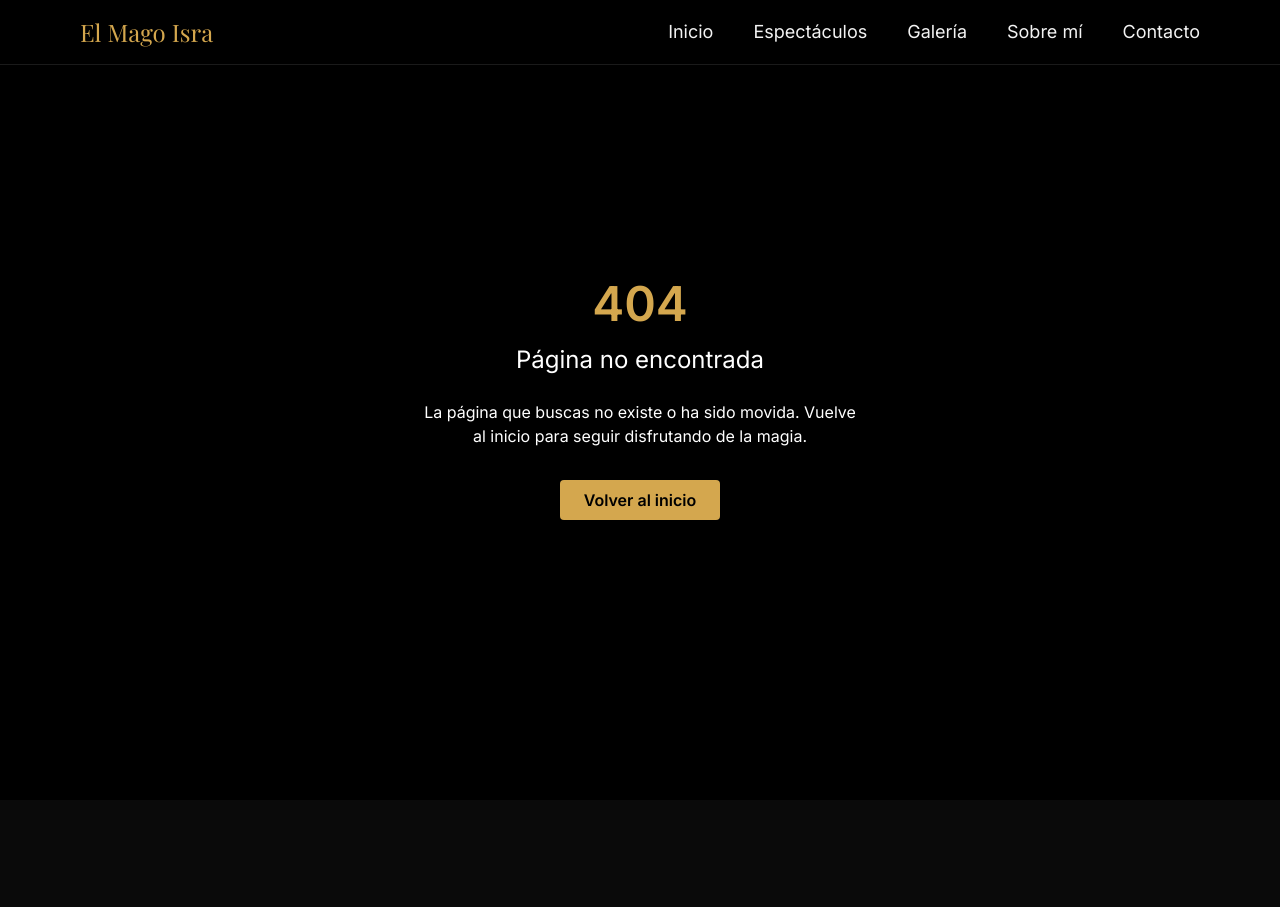
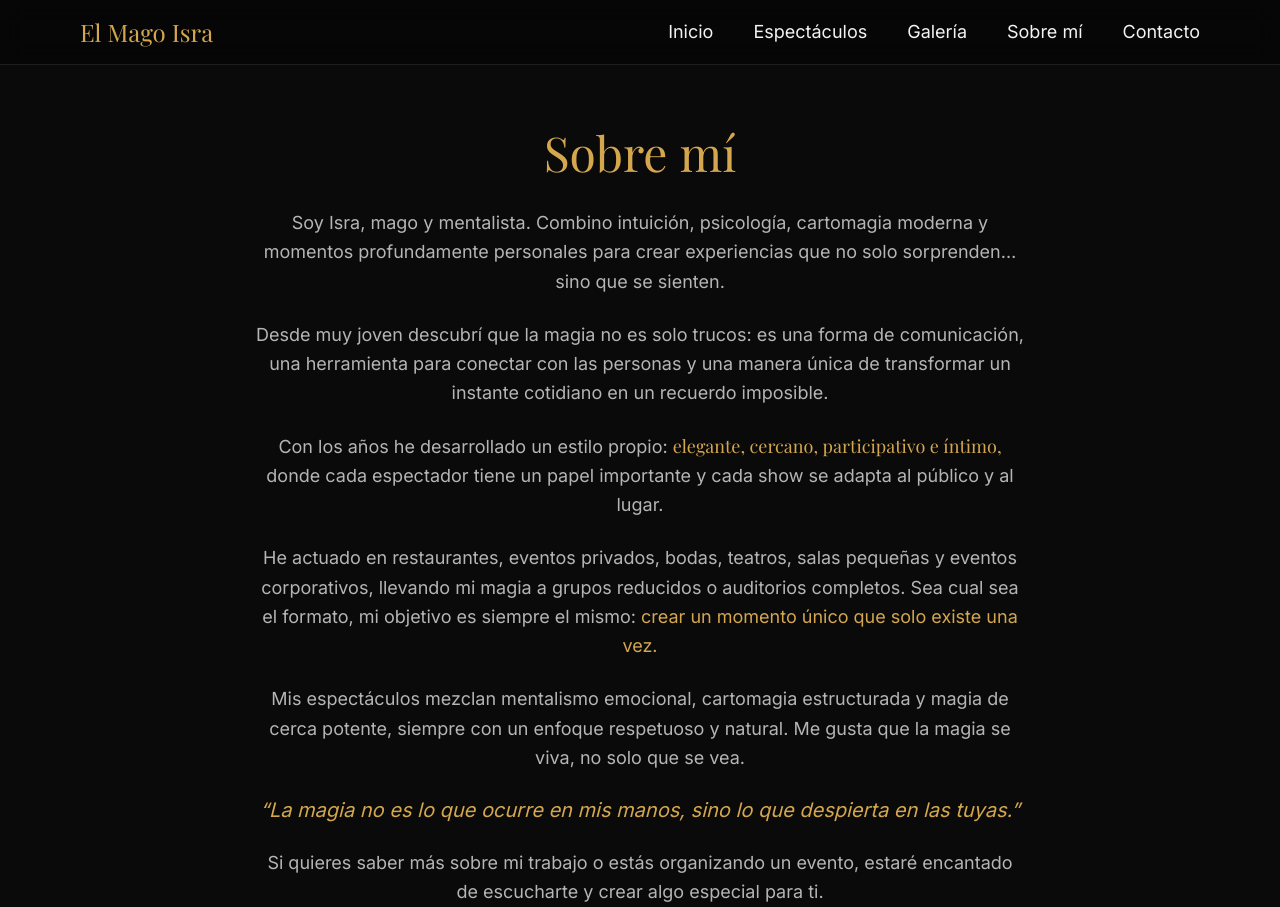
Before and after one commit to isramagix/Portfolio-ElMagoIsra, a React (Vite) app: page /sobre-mi in a window 1280 px wide. Before the commit the page ends 800 px from the top, so only its background shows below. Built offline with nearby package versions, Linux system fonts and the light colour scheme.

Commit message:
Add Galeria and SobreMi pages; update AppRouter for new routes

```diff
--- a/src/Router/AppRouter.tsx
+++ b/src/Router/AppRouter.tsx
@@ -4,6 +4,8 @@ import Shows from "../pages/Shows";
 import { ShowsDetailPage } from "../pages/ShowsDetailPage";
 import Contact from "../pages/Contact";
 import NotFound from "../pages/NotFound";
+import Galeria from "../pages/Galeria";
+import SobreMi from "../pages/SobreMi";
 
 export default function AppRouter() {
   return (
@@ -12,6 +14,8 @@ export default function AppRouter() {
       <Route path="/shows" element={<Shows />} />
       <Route path="/shows/:slug" element={<ShowsDetailPage />} />
       <Route path="/contacto" element={<Contact />} />
+      <Route path="/galeria" element={<Galeria />} />
+      <Route path="/sobre-mi" element={<SobreMi />} />
       <Route path="*" element={<NotFound />} />
     </Routes>
   );
--- /dev/null
+++ b/src/pages/Galeria.tsx
@@ -0,0 +1,14 @@
+export default function Galeria() {
+  return (
+    <div className="min-h-screen pt-32 px-4 flex flex-col items-center justify-center">
+      <h1 className="text-4xl font-title text-gold mb-6">Galería</h1>
+      <p className="text-lg text-center text-text-secondary mb-10">
+        Próximamente podrás ver fotos y vídeos de espectáculos, eventos y
+        momentos mágicos.
+      </p>
+      <div className="w-full max-w-4xl grid grid-cols-1 md:grid-cols-2 lg:grid-cols-3 gap-6">
+        {/* Aquí irán las imágenes */}
+      </div>
+    </div>
+  );
+}
--- /dev/null
+++ b/src/pages/SobreMi.tsx
@@ -0,0 +1,64 @@
+export default function SobreMi() {
+  return (
+    <div className="min-h-screen pt-32 px-4 flex flex-col items-center">
+      {/* Título */}
+      <h1 className="text-4xl md:text-5xl font-title text-gold mb-8 text-center">
+        Sobre mí
+      </h1>
+
+      {/* Contenido */}
+      <div className="max-w-3xl text-text-secondary text-lg leading-relaxed space-y-6 text-center">
+        <p>
+          Soy Isra, mago y mentalista. Combino intuición, psicología, cartomagia
+          moderna y momentos profundamente personales para crear experiencias
+          que no solo sorprenden… sino que se sienten.
+        </p>
+
+        <p>
+          Desde muy joven descubrí que la magia no es solo trucos: es una forma
+          de comunicación, una herramienta para conectar con las personas y una
+          manera única de transformar un instante cotidiano en un recuerdo
+          imposible.
+        </p>
+
+        <p>
+          Con los años he desarrollado un estilo propio:{" "}
+          <span className="text-gold font-title">
+            elegante, cercano, participativo e íntimo,
+          </span>{" "}
+          donde cada espectador tiene un papel importante y cada show se adapta
+          al público y al lugar.
+        </p>
+
+        <p>
+          He actuado en restaurantes, eventos privados, bodas, teatros, salas
+          pequeñas y eventos corporativos, llevando mi magia a grupos reducidos
+          o auditorios completos. Sea cual sea el formato, mi objetivo es
+          siempre el mismo:{" "}
+          <span className="text-gold">
+            crear un momento único que solo existe una vez.
+          </span>
+        </p>
+
+        <p>
+          Mis espectáculos mezclan mentalismo emocional, cartomagia estructurada
+          y magia de cerca potente, siempre con un enfoque respetuoso y natural.
+          Me gusta que la magia se viva, no solo que se vea.
+        </p>
+
+        <p className="italic text-gold text-xl mt-6">
+          “La magia no es lo que ocurre en mis manos, sino lo que despierta en
+          las tuyas.”
+        </p>
+
+        <p>
+          Si quieres saber más sobre mi trabajo o estás organizando un evento,
+          estaré encantado de escucharte y crear algo especial para ti.
+        </p>
+      </div>
+
+      {/* Aquí podrías añadir una foto tuya */}
+      {/* <img src="/tu-foto.jpg" className="rounded-xl mt-12 border border-gold shadow-lg" /> */}
+    </div>
+  );
+}
```
Also changed, not shown: src/components/Component.tsx (added).
